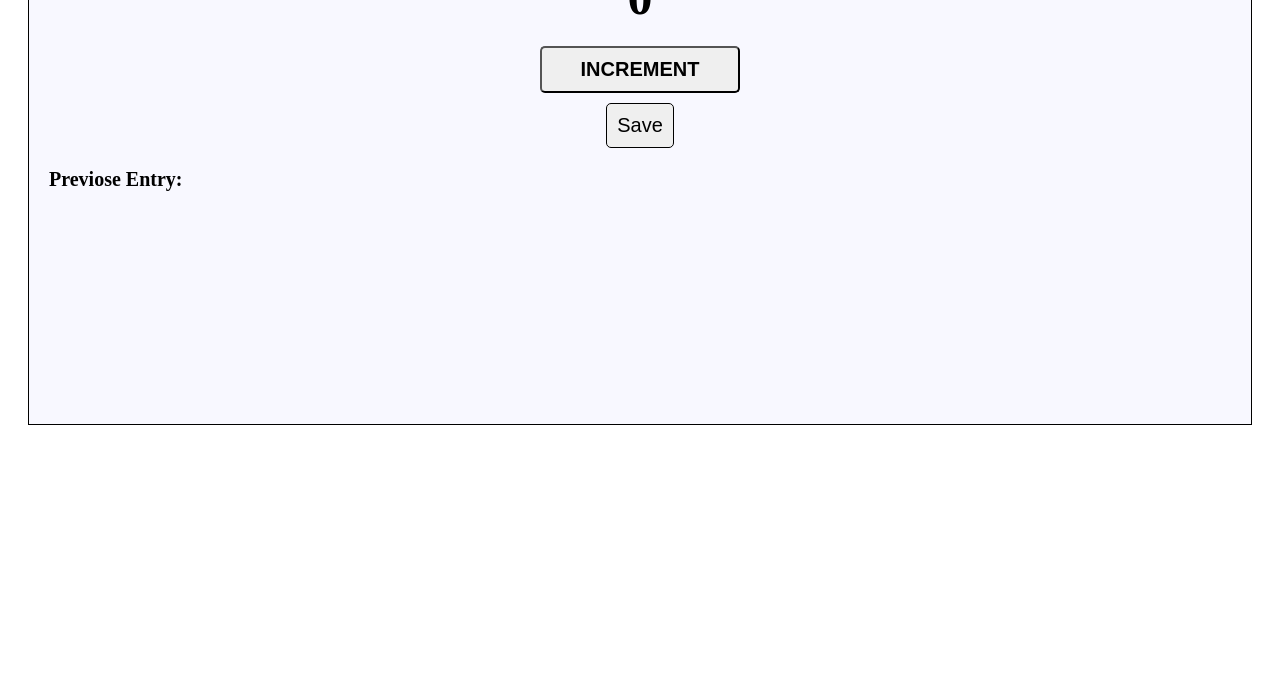
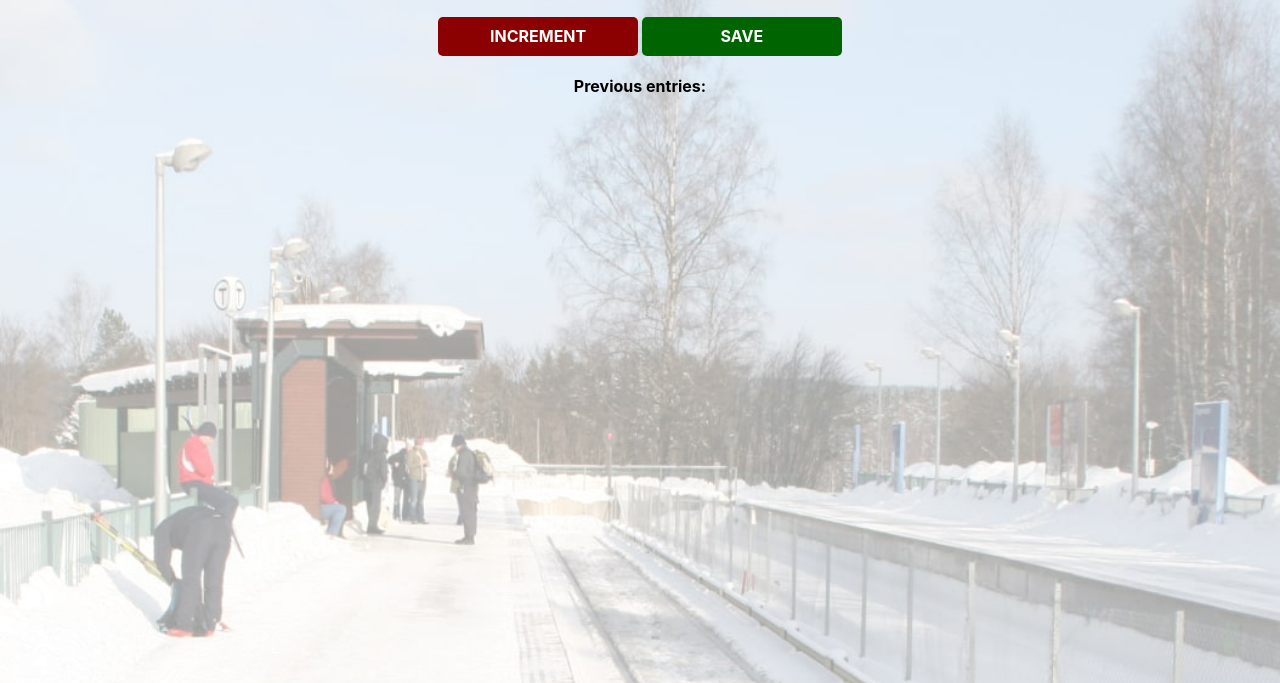
Before and after one commit to Hassan-Hajir/Full-Stack-Engineer---Code-Academy, a plain HTML site: page JavaScript/JavaScript Projects/Counting App/index.html in a window 1280 px wide. Shown: the part 117-800 px from the top of the page. Drawn offline with nearby package versions, Linux system fonts and the light colour scheme.

Commit message:
updated styling

```diff
--- a/JavaScript/JavaScript Projects/Counting App/index.html
+++ b/JavaScript/JavaScript Projects/Counting App/index.html
@@ -1,19 +1,18 @@
 <!DOCTYPE html>
 <html>
   <head>
-    <title>FCC - Scrimba JS</title>
+    <link
+      rel="stylesheet"
+      href="https://cdnjs.cloudflare.com/ajax/libs/normalize/8.0.1/normalize.css"
+    />
     <link rel="stylesheet" href="style.css" />
   </head>
   <body>
-    <!-- People counting app -->
-
-    <div class="app">
-      <h1>People Counter:</h1>
-      <h2 id="count-el">0</h2>
-      <button id="increment-btn" onclick="increment()">INCREMENT</button><br />
-      <button id="save-btn" onclick="save()">Save</button>
-      <p id="save-el">Previose Entry:</p>
-      <script src="index.js"></script>
-    </div>
+    <h1>People entered:</h1>
+    <h2 id="count-el">0</h2>
+    <button id="increment-btn" onclick="increment()">INCREMENT</button>
+    <button id="save-btn" onclick="save()">SAVE</button>
+    <p id="save-el">Previous entries:</p>
+    <script src="index.js"></script>
   </body>
 </html>
--- a/JavaScript/JavaScript Projects/Counting App/index.js
+++ b/JavaScript/JavaScript Projects/Counting App/index.js
@@ -1,17 +1,15 @@
+let saveEl = document.getElementById("save-el");
 let countEl = document.getElementById("count-el");
-let saveEl = document.getElementById("save-el");
-
 let count = 0;
-let resetCount = count - count;
 
 function increment() {
-  count = count + 1;
-  countEl.innerText = count;
+  count += 1;
+  countEl.textContent = count;
 }
 
 function save() {
-  // let countStr = count + " - ";
-  saveEl.textContent += count + " - ";
-  countEl.textContent = 0; //reseting
+  let countStr = count + " - ";
+  saveEl.textContent += countStr;
+  countEl.textContent = 0;
   count = 0;
 }
--- a/JavaScript/JavaScript Projects/Counting App/style.css
+++ b/JavaScript/JavaScript Projects/Counting App/style.css
@@ -1,54 +1,38 @@
 body {
+  background-image: url("./station.jpg");
+  background-size: cover;
+  font-family: -apple-system, BlinkMacSystemFont, "Segoe UI", Roboto, Oxygen,
+    Ubuntu, Cantarell, "Open Sans", "Helvetica Neue", sans-serif;
   font-weight: bold;
   text-align: center;
 }
+
 h1 {
   margin-top: 10px;
   margin-bottom: 10px;
-  font-size: 30px;
 }
+
 h2 {
   font-size: 50px;
   margin-top: 0;
   margin-bottom: 20px;
 }
 
-#increment-btn {
-  font-size: 20px;
+button {
+  border: none;
   padding-top: 10px;
   padding-bottom: 10px;
+  color: white;
   font-weight: bold;
   width: 200px;
   margin-bottom: 5px;
   border-radius: 5px;
 }
 
-#increment-btn:hover {
-  background-color: lightgreen;
+#increment-btn {
+  background: darkred;
 }
 
 #save-btn {
-  border: 1px solid black;
-  border-radius: 5px;
-  font-size: 20px;
-  padding: 10px;
-  margin: 5px 0 10px 0;
+  background: darkgreen;
 }
-#save-btn:hover {
-  background-color: #95dec3;
-}
-
-p {
-  text-align: left;
-  margin-top: 10px;
-  margin-left: 10px;
-  font-weight: bold;
-  font-size: 20px;
-}
-.app {
-  background-color: ghostwhite;
-  border: 1px solid black;
-  margin: 20px;
-  height: 500px;
-  padding: 10px;
-}
```
Also changed, not shown: JavaScript/JavaScript Projects/Counting App/station.jpg (added).
